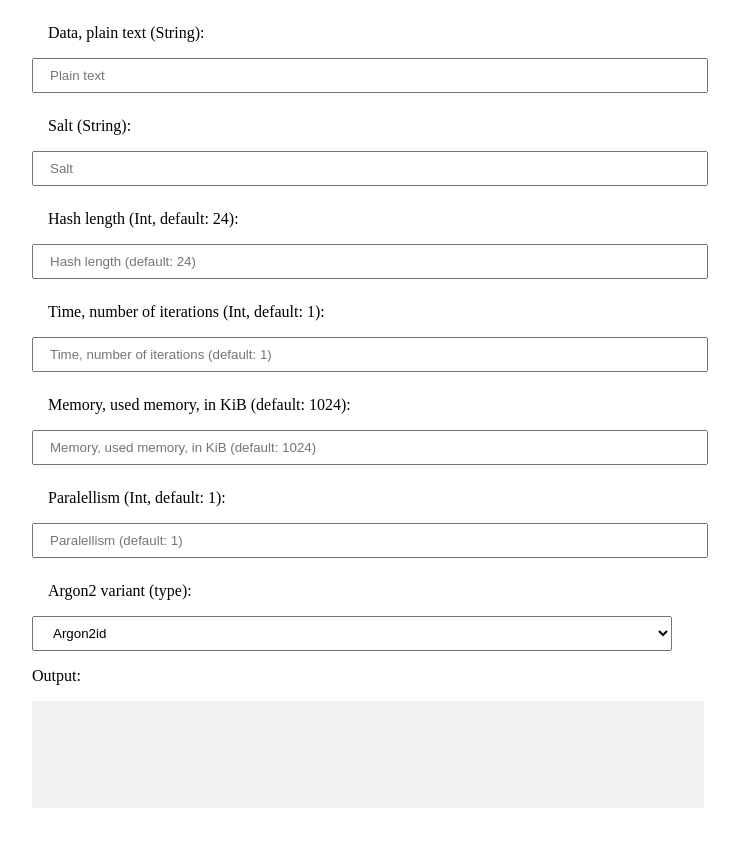
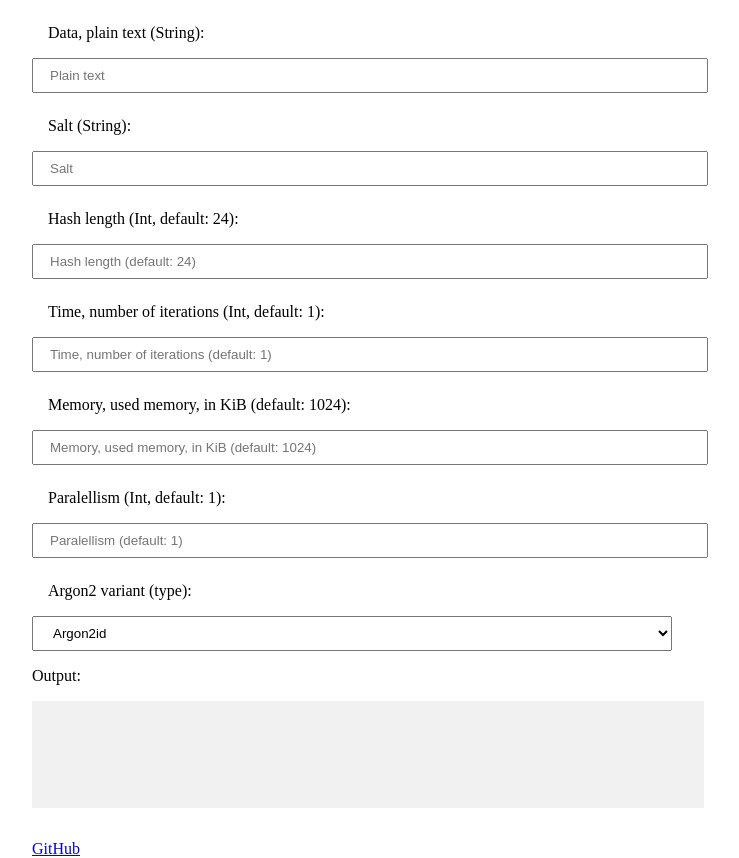
Before and after one commit to alexrintt/argon2, a plain HTML site: page index.html in a window 1280 px wide. Shown: the whole page, without its empty margins (288-1027 px from the left). Drawn offline with Linux system fonts and the light colour scheme.

Commit message:
Update index.html

```diff
--- a/index.html
+++ b/index.html
@@ -82,6 +82,7 @@
       <p>Output:</p>
       <pre id="hex"></pre>
     </div>
+    <a href="https://github.com/alexrintt/argon2">GitHub</a>
   </div>
 
 
```
